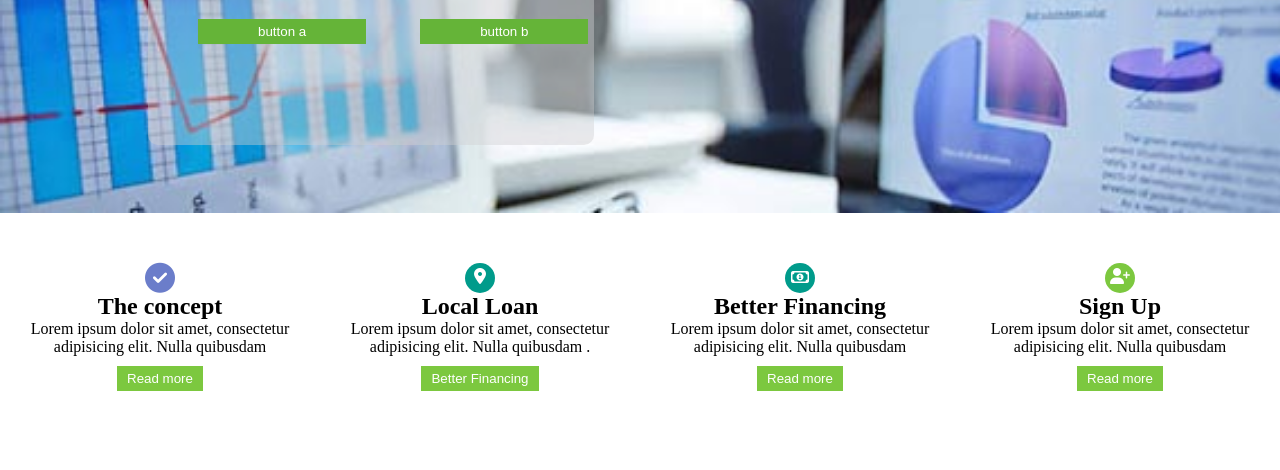
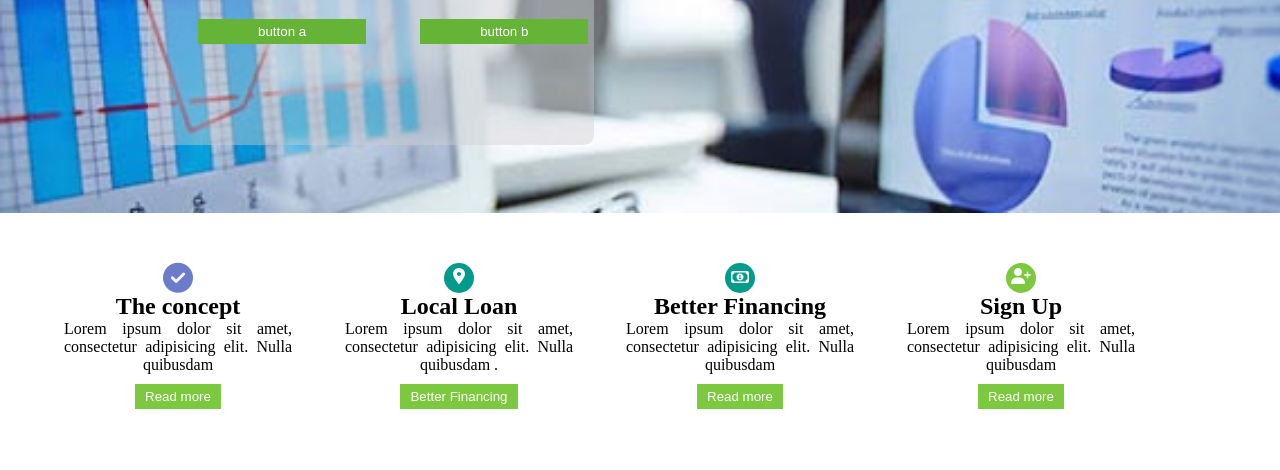
Before and after one commit to rajiul-mm/ctg-online-56-web-layout, a plain HTML site: page index.html in a window 1280 px wide. Shown: the part 297-767 px from the top of the page. Drawn offline with Linux system fonts and the light colour scheme.

Commit message:
Update style.css

```diff
--- a/style.css
+++ b/style.css
@@ -104,13 +104,24 @@ background-repeat: no-repeat;
 
 }
  section.body-up div.body-up-parent{
-height: 30px;
-width: 100%;
-float: left;
-text-align: center;
-padding-top: 50px;
-clear: both;
+    height: 60px;
+    float: left;
+    text-align: center;
+    padding-top: 50px;
+    clear: both;
+    margin-left: 5%;
+
 }
+  section.body-up div.body-up-parent div.moveee{
+    margin-right: 53px;
+    width:20%;
+
+}
+section.body-up div.body-up-parent div.moveee p{
+    text-align: justify;
+    text-align-last:center;
+}
+
 section.body-up div.body-up-parent button{
      color: #fff;
     background: #7CC83F;
@@ -120,8 +131,6 @@ section.body-up div.body-up-parent button{
     text-align: center;
 }
 section.body-up div.body-up-parent .body-up-one{
-    width: 25%;
-    height: 60px;
     float: left;
     text-align: center;
 
@@ -132,8 +141,7 @@ section.body-up div.body-up-parent .body-up-one i{
 }
 
 section.body-up div.body-up-parent .body-up-two{
-     width: 25%;
-    height: 60px;
+
 
     float: left;
 }
@@ -147,9 +155,6 @@ section.body-up div.body-up-parent .body-up-two i{
     padding-top: 5px;
 }
 section.body-up div.body-up-parent .body-up-three{
-    width: 25%;
-    height: 60px;
-
     float: left;
 }
 section.body-up div.body-up-parent .body-up-three i{
@@ -162,8 +167,6 @@ section.body-up div.body-up-parent .body-up-three i{
     padding-top: 6px;
 }
 section.body-up div.body-up-parent .body-up-four{
-    width: 25%;
-    height: 60px;
 
     float: left;
 }
```
